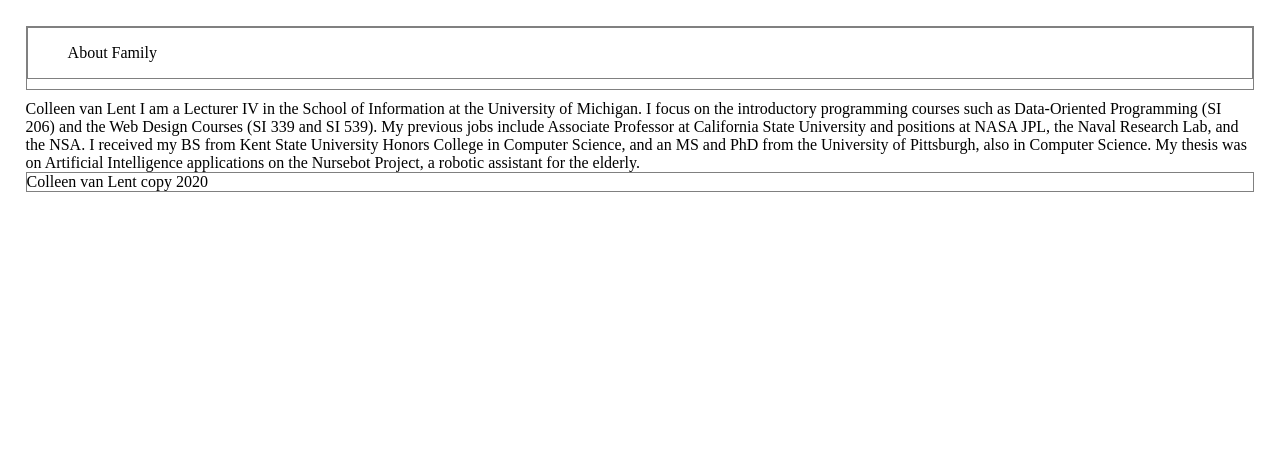
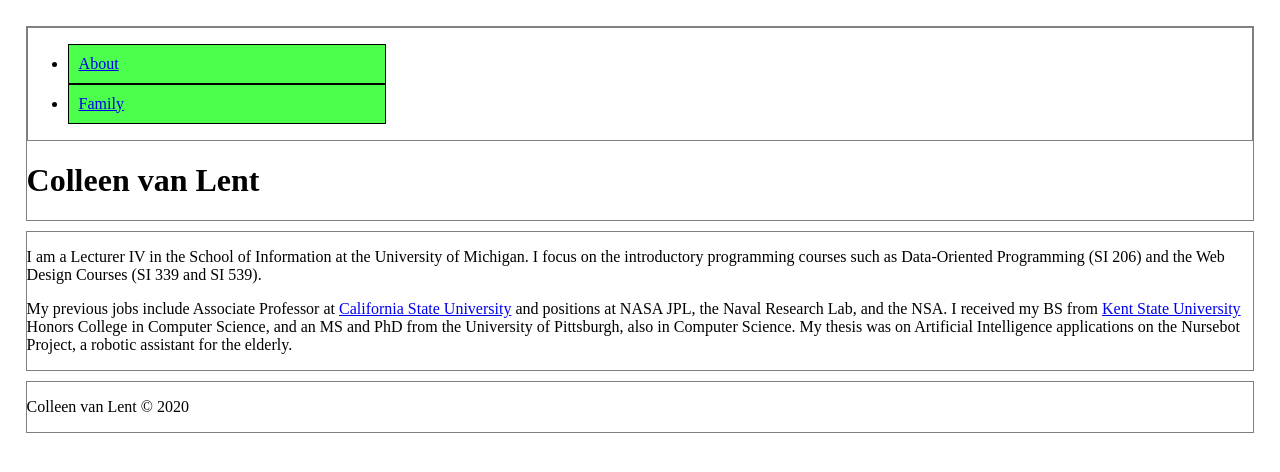
Before and after one commit to Ashleytho/homework1, a plain HTML site: page index.html in a window 1280 px wide. Drawn offline with Linux system fonts and the light colour scheme; files that its build step writes are made by us from their sources.

Commit message:
Finished all Corrections
Finished all the requirement of the assignment

```diff
--- a/index.html
+++ b/index.html
@@ -2,7 +2,7 @@
 <html lang="en">
 <head>
 	<meta charset="UTF-8">
-	<title>Document</title>
+	<title>About</title>
 	<link rel="reset" href="html5_reset.css">
 	<link rel="icon" href="imgs/favicon.ico">
 	<link rel="stylesheet" href="style.css">
@@ -11,21 +11,32 @@
 
 		<header>
 			<nav>
-		<ol>
-		About
-		Family
-		</ol>
+				<ul>
+					<li> <a href="index.html">About</a> </li>
+					<li> <a href="family.html">Family</a> </li>
+				</ul>
 			</nav>
+			<h1>Colleen van Lent</h1>
 		</header>
 
-Colleen van Lent
-
-I am a Lecturer IV in the School of Information at the University of Michigan. I focus on the introductory programming courses such as Data-Oriented Programming (SI 206) and the Web Design Courses (SI 339 and SI 539).
-
-My previous jobs include Associate Professor at California State University and positions at NASA JPL, the Naval Research Lab, and the NSA. I received my BS from Kent State University Honors College in Computer Science, and an MS and PhD from the University of Pittsburgh, also in Computer Science. My thesis was on Artificial Intelligence applications on the Nursebot Project, a robotic assistant for the elderly.
+		<main>
+			<p>
+			 I am a Lecturer IV in the School of Information at the University of Michigan.
+			 I focus on the introductory programming courses such as Data-Oriented Programming
+			 (SI 206) and the Web Design Courses (SI 339 and SI 539).
+			</p>
+			<p>
+			 My previous jobs include Associate Professor at <a href="https://www.csulb.edu/">California State University</a>
+			 and positions at NASA JPL, the Naval Research Lab, and the NSA. I received my BS from
+			 <a href="https://www.kent.edu/">Kent State University</a> Honors College in Computer Science, and an MS and PhD from the
+			 University of Pittsburgh, also in Computer Science. My thesis was on Artificial Intelligence
+			 applications on the Nursebot Project, a robotic assistant for the elderly.
+			</p>
+		</main>
 
 		<footer>
-Colleen van Lent copy 2020
+		<p>Colleen van Lent &copy; 2020</p>
 		</footer>
+
 	</body>
 </html>
```
Also changed, not shown: family.html (+14 -7 lines), 1 other file. Lines whose indentation alone changed are shown as unchanged.
